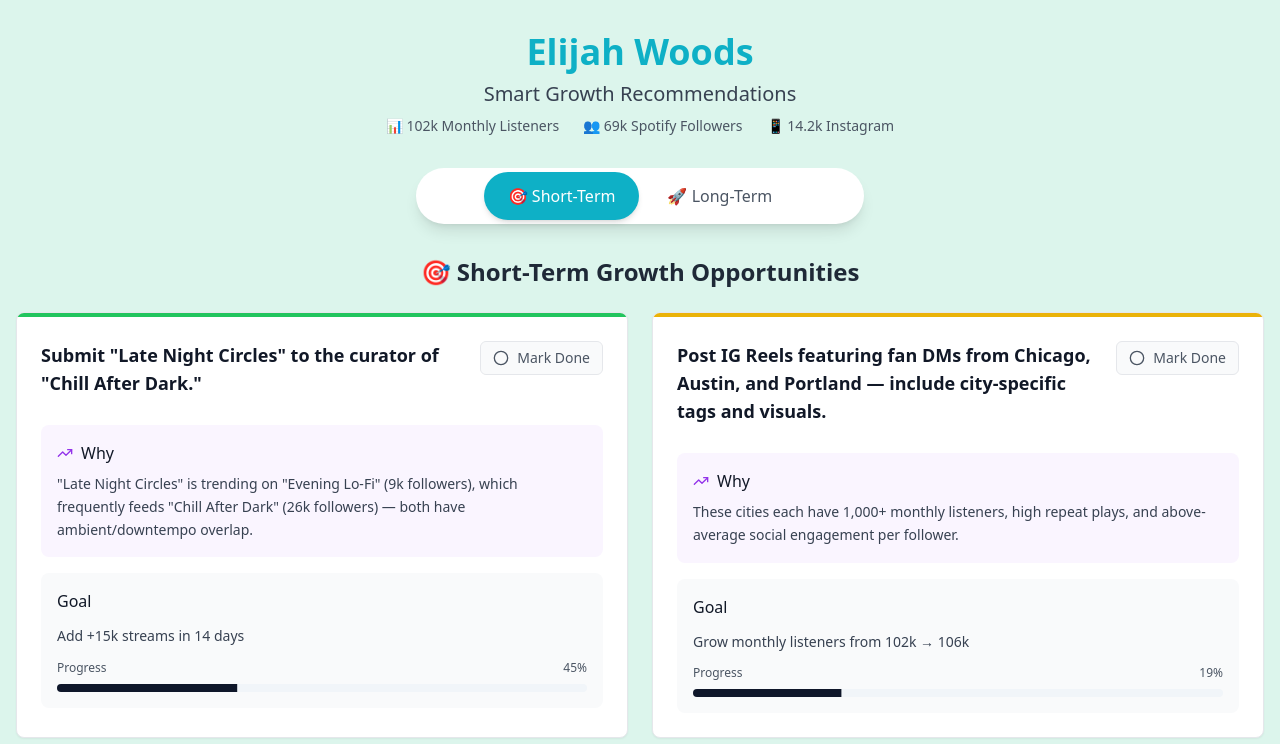
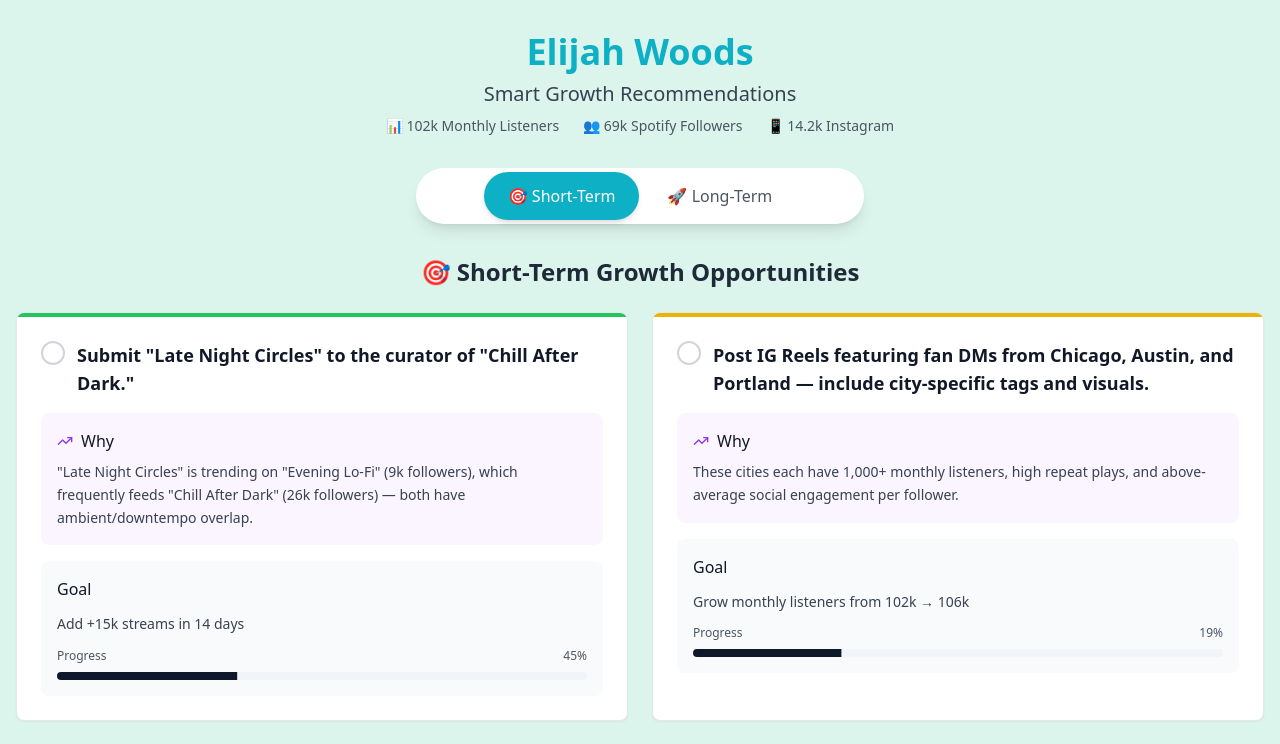
Before and after one commit to akashdmukherjee/smart-recommendations, a React (Vite) app: page / in a window 1280 px wide. Shown: the top 744 px of the page. Built offline with nearby package versions, Linux system fonts and the light colour scheme.

Commit message:
Fix: Move "mark as done" button to the left
Move the "mark as done" button to the left of the action item text in the recommendation card.

```diff
--- a/src/components/RecommendationCard.tsx
+++ b/src/components/RecommendationCard.tsx
@@ -39,24 +39,21 @@ export const RecommendationCard = ({ recommendation }: RecommendationCardProps)
       <div className={`h-1 ${getPriorityColor()}`}></div>
 
       <div className="p-6">
-        {/* Header - Action as title */}
-        <div className="flex items-start justify-between mb-4">
-          <div className="flex-1 pr-4">
-            <h3 className="text-lg font-semibold text-gray-900 mb-3">
-              {recommendation.action}
-            </h3>
-          </div>
+        {/* Header with circle button and action text */}
+        <div className="flex items-start gap-3 mb-4">
           <button
             onClick={() => setIsCompleted(!isCompleted)}
-            className={`flex items-center gap-2 px-3 py-1.5 rounded-md text-sm font-medium transition-all duration-200 ${
+            className={`flex-shrink-0 w-6 h-6 rounded-full border-2 flex items-center justify-center transition-all duration-200 ${
               isCompleted
-                ? 'bg-green-50 text-green-700 border border-green-200'
-                : 'bg-gray-50 text-gray-600 border border-gray-200 hover:bg-gray-100'
+                ? 'bg-green-500 border-green-500 text-white'
+                : 'border-gray-300 hover:border-green-400'
             }`}
           >
-            {isCompleted ? <CheckCircle size={16} /> : <Circle size={16} />}
-            {isCompleted ? 'Completed' : 'Mark Done'}
+            {isCompleted && <CheckCircle size={14} />}
           </button>
+          <h3 className="text-lg font-semibold text-gray-900 flex-1">
+            {recommendation.action}
+          </h3>
         </div>
 
         {/* Content sections */}
```
